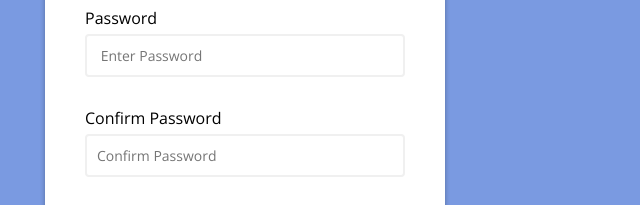
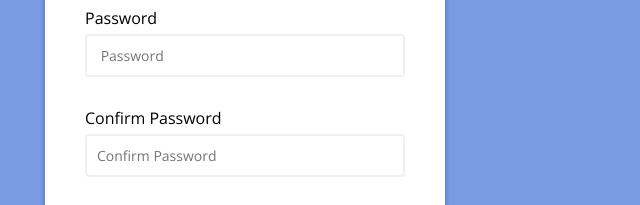
Before and after one commit to chepkosum/form-Validation, a plain HTML site: page index.html in a window 1280 px wide. Shown: the part 402-607 px from the top of the page, 395-1035 px from the left. Drawn offline with nearby package versions, Linux system fonts and the light colour scheme; a web font is replaced by a local one.

Commit message:
Update index.html

```diff
--- a/index.html
+++ b/index.html
@@ -30,7 +30,7 @@
             </div>
             <div class="form-control">
                 <label for="username">Password</label>
-                <input type="password" placeholder=" Enter Password" id="password"/>
+                <input type="password" placeholder=" Password" id="password"/>
                 <i class="fas fa-check-circle"></i>
                 <i class="fas fa-exclamation-circle"></i>
                 <small>Error message</small>
```
